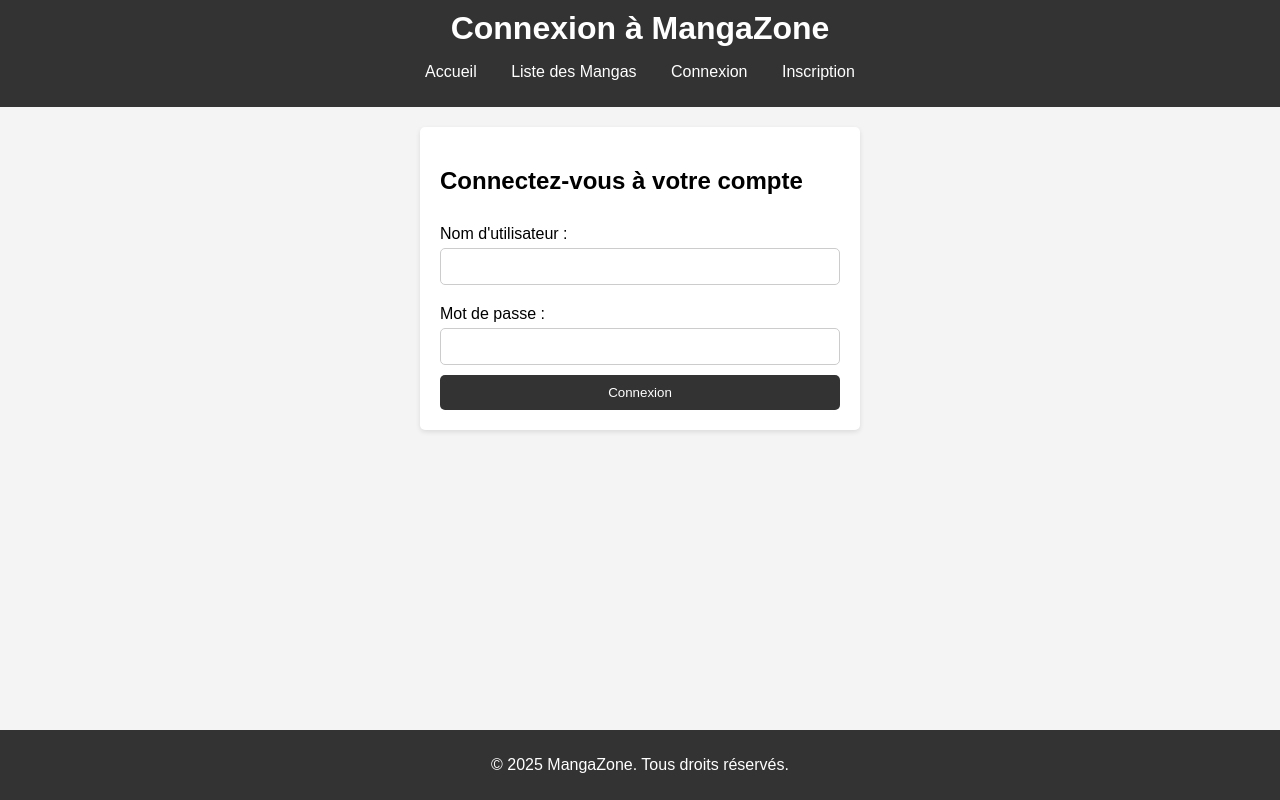
After one commit to Byirwi/Projet_Annuel_ESGI_B1, a PHP site: page /Login.html in a window 1280 px wide. The commit adds this page. Run offline with PHP 8.4, Linux system fonts and the light colour scheme.

Commit message:
add login page and enhance styling for user interface

```diff
--- /dev/null
+++ b/Login.html
@@ -0,0 +1,38 @@
+<!DOCTYPE html>
+<html lang="fr">
+<head>
+    <meta charset="UTF-8">
+    <meta name="viewport" content="width=device-width, initial-scale=1.0">
+    <title>Connexion - MangaZone</title>
+    <link rel="stylesheet" href="styles.css">
+</head>
+<body>
+    <header>
+        <h1>Connexion à MangaZone</h1>
+        <nav>
+            <ul>
+                <li><a href="index.html">Accueil</a></li>
+                <li><a href="#">Liste des Mangas</a></li>
+                <li><a href="login.html">Connexion</a></li>
+                <li><a href="#">Inscription</a></li>
+            </ul>
+        </nav>
+    </header>
+    <main>
+        <section id="login-section">
+            <h2>Connectez-vous à votre compte</h2>
+            <form id="login-form">
+                <label for="username">Nom d'utilisateur :</label>
+                <input type="text" id="username" name="username" required>
+                <label for="password">Mot de passe :</label>
+                <input type="password" id="password" name="password" required>
+                <button type="submit">Connexion</button>
+            </form>
+        </section>
+    </main>
+    <footer>
+        <p>&copy; 2025 MangaZone. Tous droits réservés.</p>
+    </footer>
+    <script src="app.js"></script>
+</body>
+</html>
--- a/Styles.css
+++ b/Styles.css
@@ -3,6 +3,7 @@ body {
     margin: 0;
     padding: 0;
     background-color: #f4f4f4;
+    transition: background-color 0.5s;
 }
 
 header {
@@ -35,6 +36,18 @@ main {
     padding: 20px;
 }
 
+#manga-list {
+    margin-bottom: 20px;
+}
+
+#search-bar {
+    width: 100%;
+    padding: 10px;
+    margin-bottom: 20px;
+    border-radius: 5px;
+    border: 1px solid #ccc;
+}
+
 #manga-container {
     display: flex;
     flex-wrap: wrap;
@@ -59,6 +72,44 @@ main {
     margin: 10px;
 }
 
+#login-section {
+    max-width: 400px;
+    margin: 0 auto;
+    padding: 20px;
+    background-color: white;
+    border-radius: 5px;
+    box-shadow: 0 2px 5px rgba(0, 0, 0, 0.1);
+}
+
+#login-form {
+    display: flex;
+    flex-direction: column;
+}
+
+#login-form label {
+    margin: 10px 0 5px;
+}
+
+#login-form input {
+    padding: 10px;
+    margin-bottom: 10px;
+    border-radius: 5px;
+    border: 1px solid #ccc;
+}
+
+#login-form button {
+    padding: 10px;
+    background-color: #333;
+    color: white;
+    border: none;
+    border-radius: 5px;
+    cursor: pointer;
+}
+
+#login-form button:hover {
+    background-color: #555;
+}
+
 footer {
     background-color: #333;
     color: white;
```
